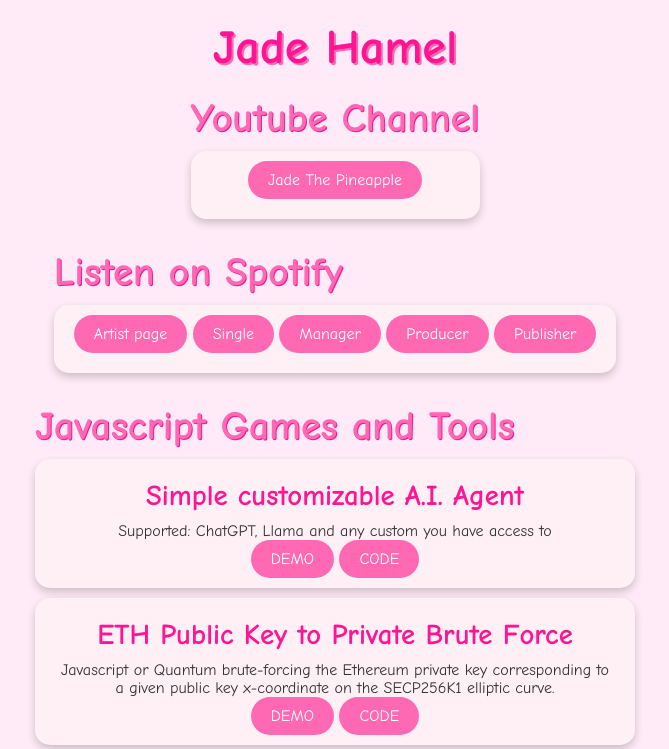
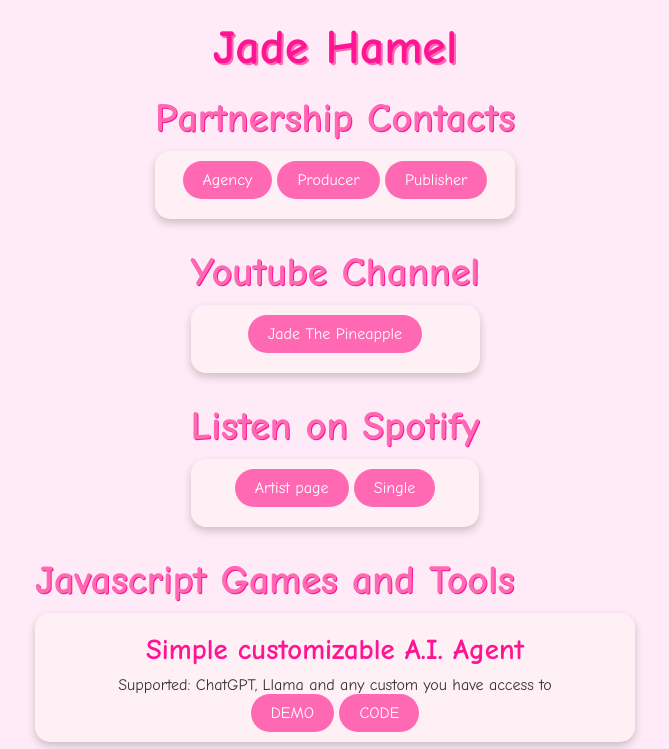
Before and after one commit to jadehamel/jadehamel.fr, a plain HTML site: page index.html in a window 1280 px wide. Shown: the top 749 px of the page, without its empty margins (305-974 px from the left). Drawn offline with Linux system fonts and the light colour scheme.

Commit message:
Adding Partnership Contacts section

```diff
--- a/index.html
+++ b/index.html
@@ -12,6 +12,16 @@
   </header>
   <main>
     <section id="about">
+      <h2>Partnership Contacts</h2>
+      <div class="game-card">
+        <p>
+           <a href="https://pineapple.fans" target="_blank">Agency</a>
+           <a href="https://www.believe.com" target="_blank">Producer</a>
+           <a href="https://www.tunecore.com" target="_blank">Publisher</a>
+        </p>
+      </div>
+    </section>
+    <section id="about">
       <h2>Youtube Channel</h2>
       <div class="game-card">
         <p><a href="https://youtube.com/@JadeThePineapple" target="_blank">Jade The Pineapple</a>
@@ -23,9 +33,6 @@
       <div class="game-card">
         <p><a href="https://open.spotify.com/intl-fr/artist/00x1E8tJVkW8Y1baJafklw" target="_blank">Artist page</a>
            <a href="https://open.spotify.com/intl-fr/track/6Lj5H3IYfZ3vkoLGWbVLJB" target="_blank">Single</a>
-           <a href="https://pineapple.fans" target="_blank">Manager</a>
-           <a href="https://www.believe.com" target="_blank">Producer</a>
-           <a href="https://www.tunecore.com" target="_blank">Publisher</a>
         </p>
       </div>
     </section>
```
